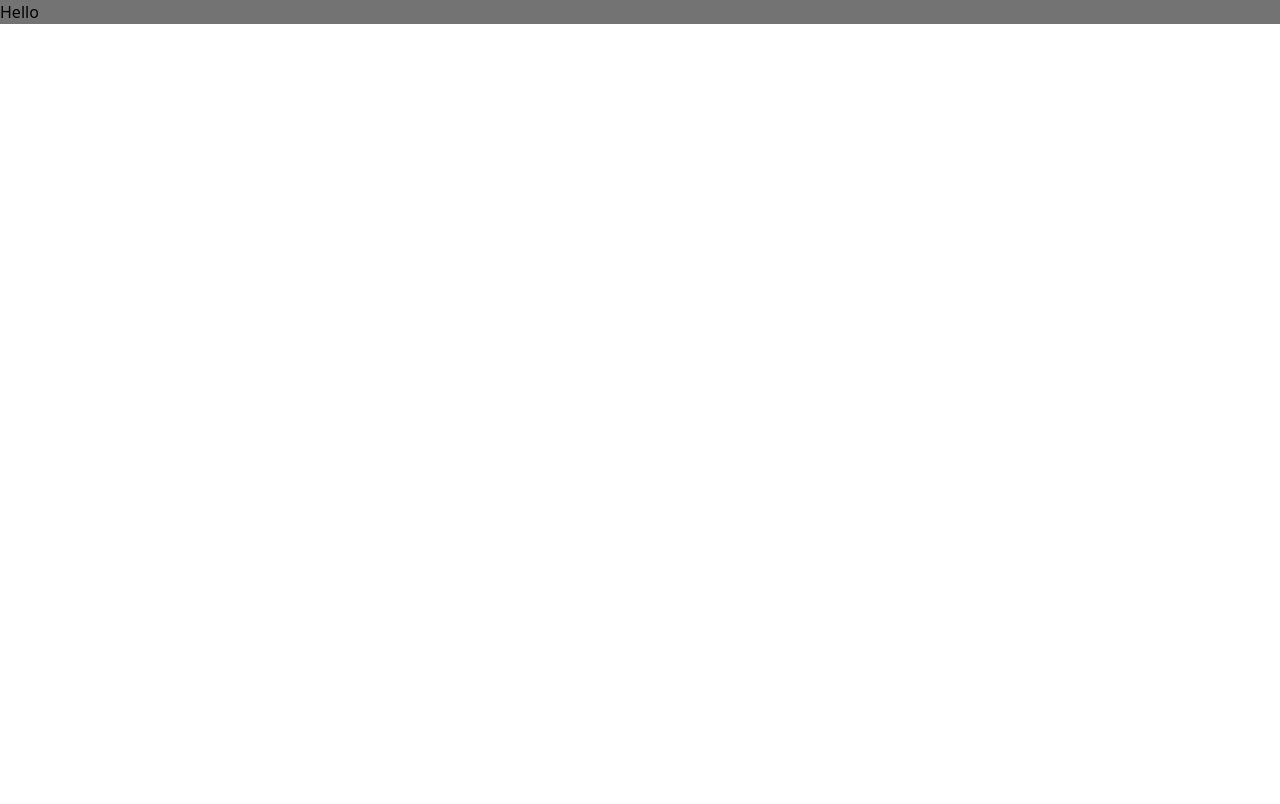
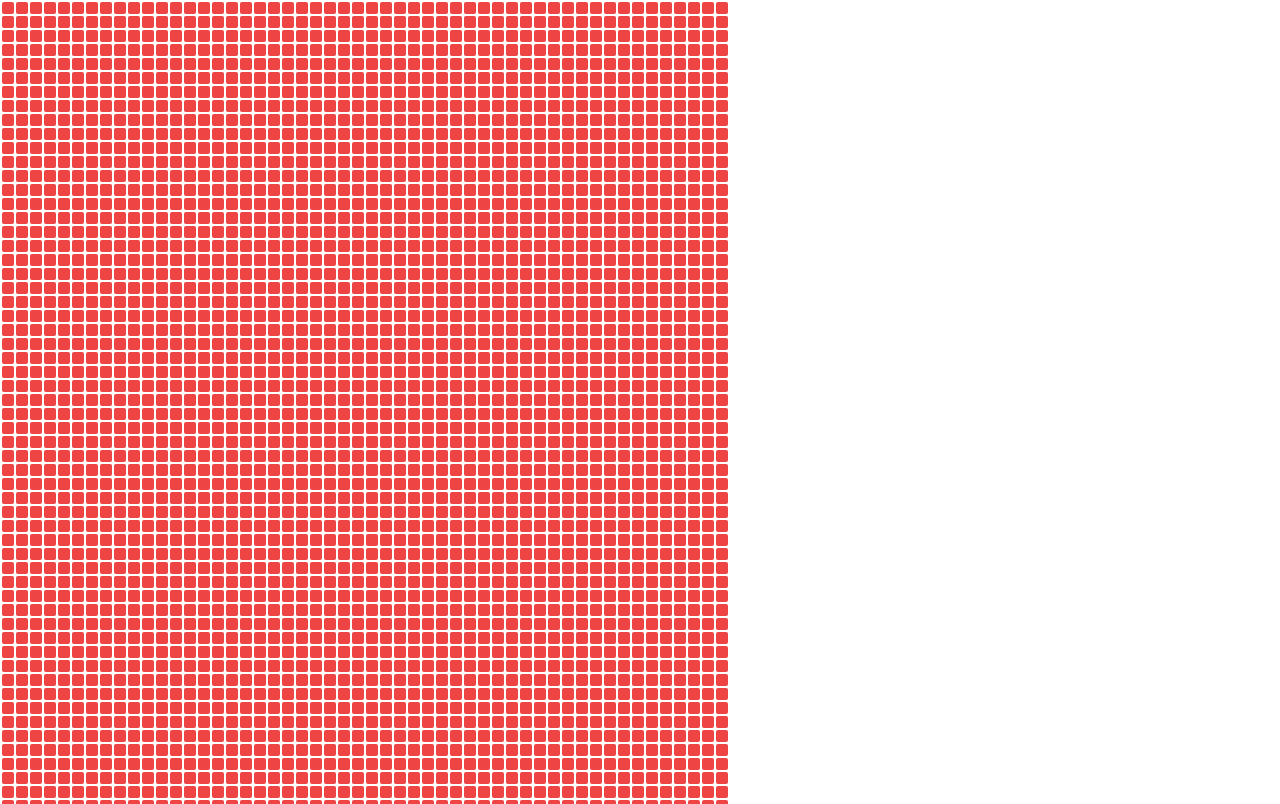
Before and after one commit to KevinPNguy01/Where-did-the-Weeks-Go, a React (Vite) app: page / in a window 1280 px wide. Shown: the top 804 px of the page. Built offline with nearby package versions, Linux system fonts and the light colour scheme.

Commit message:
Created initial calendar with passed weeks shown

```diff
--- a/src/components/Calendar.tsx
+++ b/src/components/Calendar.tsx
@@ -1,7 +1,39 @@
 export function Calendar() {
+    const lifeExpectancy = 77.43;
+    const start = new Date(2004, 0, 21);
+    const today = new Date();
+    const dateBefore = Date.UTC(0, today.getMonth(), today.getDate()) < Date.UTC(0, start.getMonth(), start.getDate());
+    const yearsPassed = today.getFullYear() - start.getFullYear() - (dateBefore ? 1: 0);
+    const weeksPassed = Math.floor((today.getTime() - new Date(today.getFullYear() - (dateBefore ? 1 : 0), start.getMonth(), start.getDate()).getTime()) / (1000 * 60 * 60 * 24 * 7));
+    const currentWeekIndex = 52 * yearsPassed + weeksPassed;
     return (
-        <div className="bg-neutral-500">
-            Hello
-        </div>
+        <table className="border-separate">
+            <tbody>
+                {Array.from({length: Math.floor(lifeExpectancy)}).map((_, rowIndex) => {
+                    return (
+                        <Year index={rowIndex} key={rowIndex} numWeeks={52} events={[currentWeekIndex]}/>
+                    );
+                })}
+                <Year index={Math.floor(lifeExpectancy)} numWeeks={Math.floor((lifeExpectancy % 1) * 52)} events={[currentWeekIndex]}/>
+            </tbody>
+        </table>
     );
 }
+
+function Year({index, numWeeks, events}: {index: number, numWeeks: number, events: number[]}) {
+    return (
+        <tr>
+            {Array.from({length: numWeeks}).map((_, colIndex) => {
+                return (
+                    <Week index={52 * index + colIndex} key={colIndex} events={events}/>
+                )
+            })}
+        </tr>
+    )
+}
+
+function Week({index, events}: {index: number, events: number[]}) {
+    return (
+        <td className={`p-1.5 rounded-sm bg-red-500 ${index < events[0] ? "bg-black" : "bg-green-500"}`}/>
+    )
+}
```
